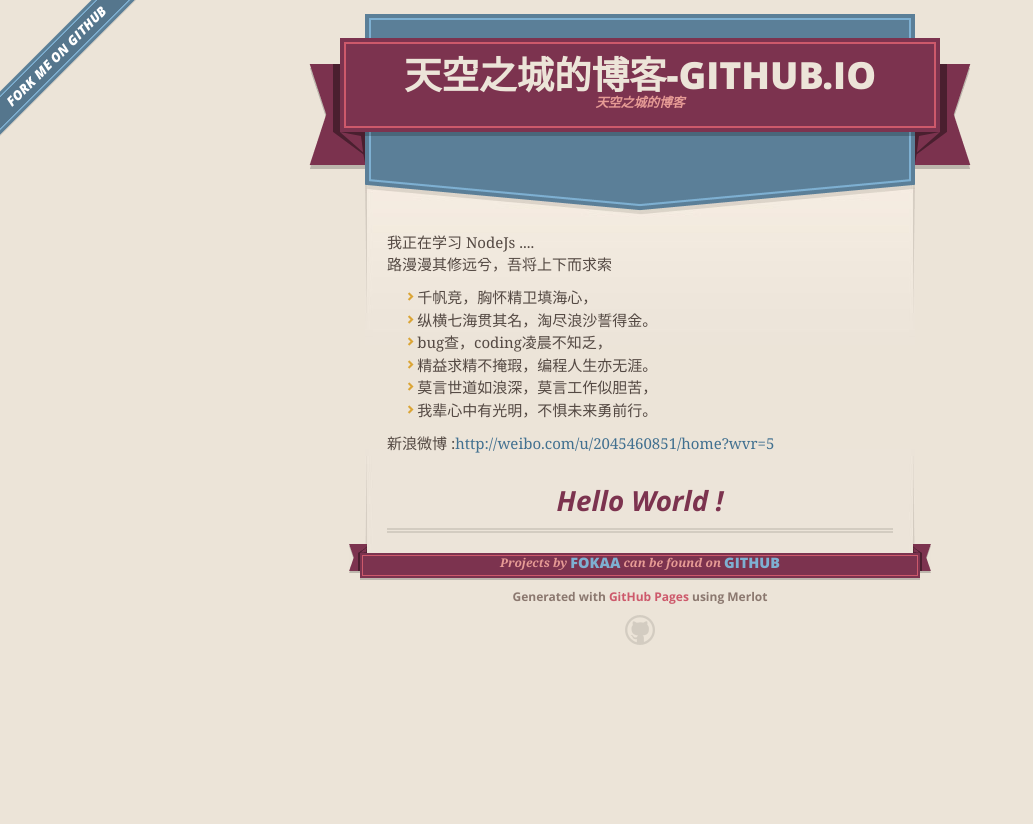
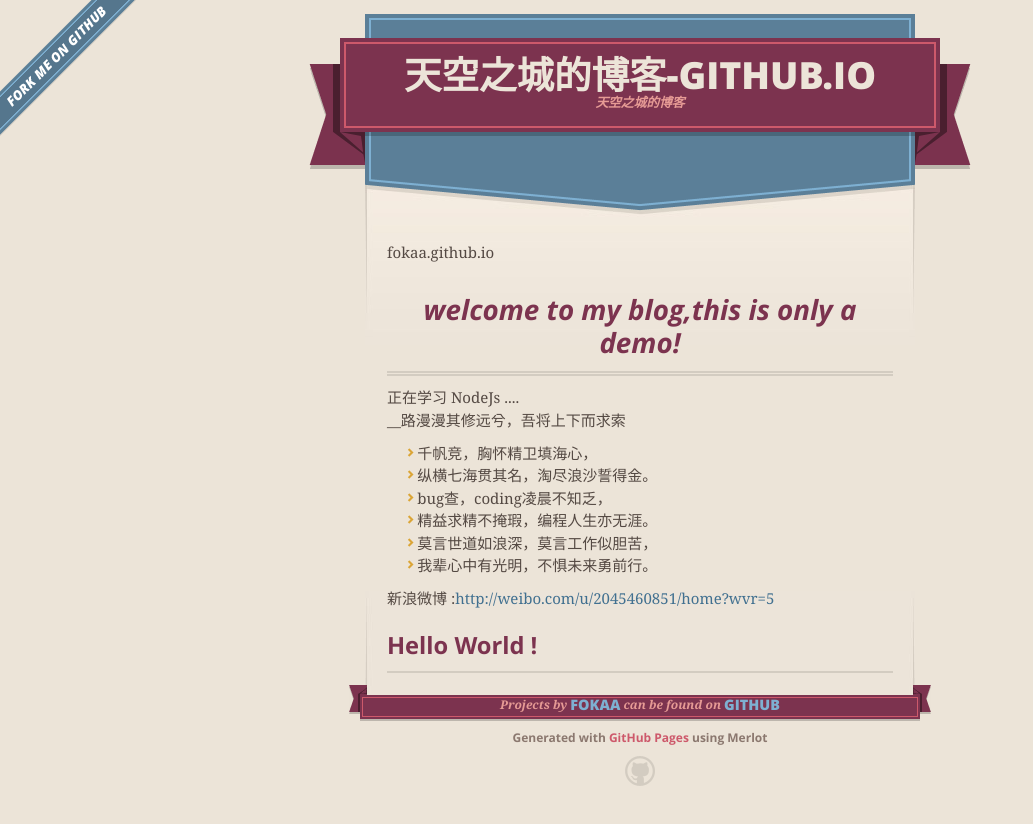
Before and after one commit to Fokaa/Fokaa.github.io, a plain HTML site: page index.html in a window 1280 px wide. Shown: the whole page, without its empty margins (0-1033 px from the left). Before the commit the page ends 800 px from the top, so only its background shows below. Drawn offline with nearby package versions, Linux system fonts and the light colour scheme.

Commit message:
Replace master branch with page content via GitHub

```diff
--- a/index.html
+++ b/index.html
@@ -8,6 +8,7 @@
     <link rel="stylesheet" href="stylesheets/core.css" media="screen">
     <link rel="stylesheet" href="stylesheets/mobile.css" media="handheld, only screen and (max-device-width:640px)">
     <link rel="stylesheet" href="stylesheets/pygment_trac.css">
+
     <script type="text/javascript" src="javascripts/modernizr.js"></script>
     <script type="text/javascript" src="https://ajax.googleapis.com/ajax/libs/jquery/1.7.1/jquery.min.js"></script>
     <script type="text/javascript" src="javascripts/headsmart.min.js"></script>
@@ -21,10 +22,6 @@
 
   <body>
     <a id="forkme_banner" href="https://github.com/Fokaa">View on GitHub</a>
-
-
-
-
     <div class="shell">
 
       <header>
@@ -48,9 +45,14 @@
 
 
       <section id="main_content">
+        <p>fokaa.github.io <br></p>
 
-我正在学习 NodeJs .... <br>
-路漫漫其修远兮，吾将上下而求索 <br>
+<h2>
+<a id="welcome-to-my-blogthis-is-only-a-demo" class="anchor" href="#welcome-to-my-blogthis-is-only-a-demo" aria-hidden="true"><span class="octicon octicon-link"></span></a>welcome to my blog,this is only a demo!</h2>
+
+<p>正在学习 NodeJs .... <br>
+__路漫漫其修远兮，吾将上下而求索 <br></p>
+
 <ul>
 <li> 千帆竞，胸怀精卫填海心，</li>
 <li> 纵横七海贯其名，淘尽浪沙誓得金。</li>
@@ -60,13 +62,7 @@
 <li> 我辈心中有光明，不惧未来勇前行。</li>
 </ul>
 
-
-
-
-
-
-
-新浪微博 :<a href="http://weibo.com/u/2045460851/home?wvr=5">http://weibo.com/u/2045460851/home?wvr=5</a></p>
+<p>新浪微博 :<a href="http://weibo.com/u/2045460851/home?wvr=5">http://weibo.com/u/2045460851/home?wvr=5</a></p>
 
 <h3>
 <a id="hello--world-" class="anchor" href="#hello--world-" aria-hidden="true"><span class="octicon octicon-link"></span></a>Hello  World !</h3>
--- a/params.json
+++ b/params.json
@@ -1 +1 @@
-{"name":"天空之城的博客-Github.io","tagline":"天空之城的博客","body":"fokaa.github.io <br>\r\nwelcome to my blog,this is only a demo!<br>\r\n新浪微博 :<http://weibo.com/u/2045460851/home?wvr=5>\r\n<h3>Hello  World !</h3>","google":"","note":"Don't delete this file! It's used internally to help with page regeneration."}
+{"name":"天空之城的博客-Github.io","tagline":"天空之城的博客","body":"fokaa.github.io <br>\r\n<h2>welcome to my blog,this is only a demo!</h2>\r\n  正在学习 NodeJs .... <br>\r\n__路漫漫其修远兮，吾将上下而求索 <br>\r\n<ul>\r\n<li> 千帆竞，胸怀精卫填海心，</li>\r\n<li> 纵横七海贯其名，淘尽浪沙誓得金。</li>\r\n<li> bug查，coding凌晨不知乏，</li>\r\n<li> 精益求精不掩瑕，编程人生亦无涯。</li>\r\n<li> 莫言世道如浪深，莫言工作似胆苦，</li>\r\n<li> 我辈心中有光明，不惧未来勇前行。</li>\r\n</ul>\r\n新浪微博 :<http://weibo.com/u/2045460851/home?wvr=5>\r\n<h3>Hello  World !</h3>","google":"","note":"Don't delete this file! It's used internally to help with page regeneration."}
```
